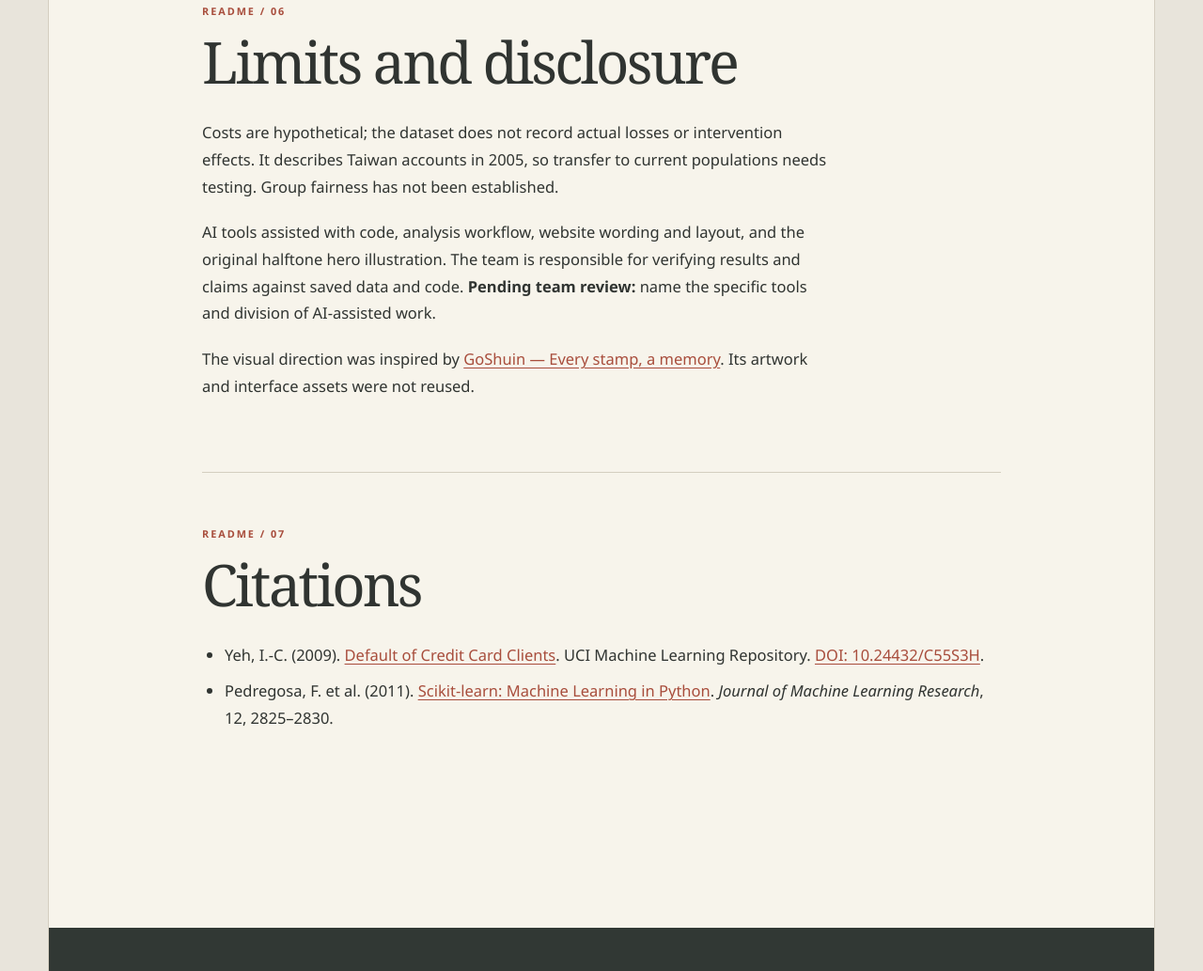
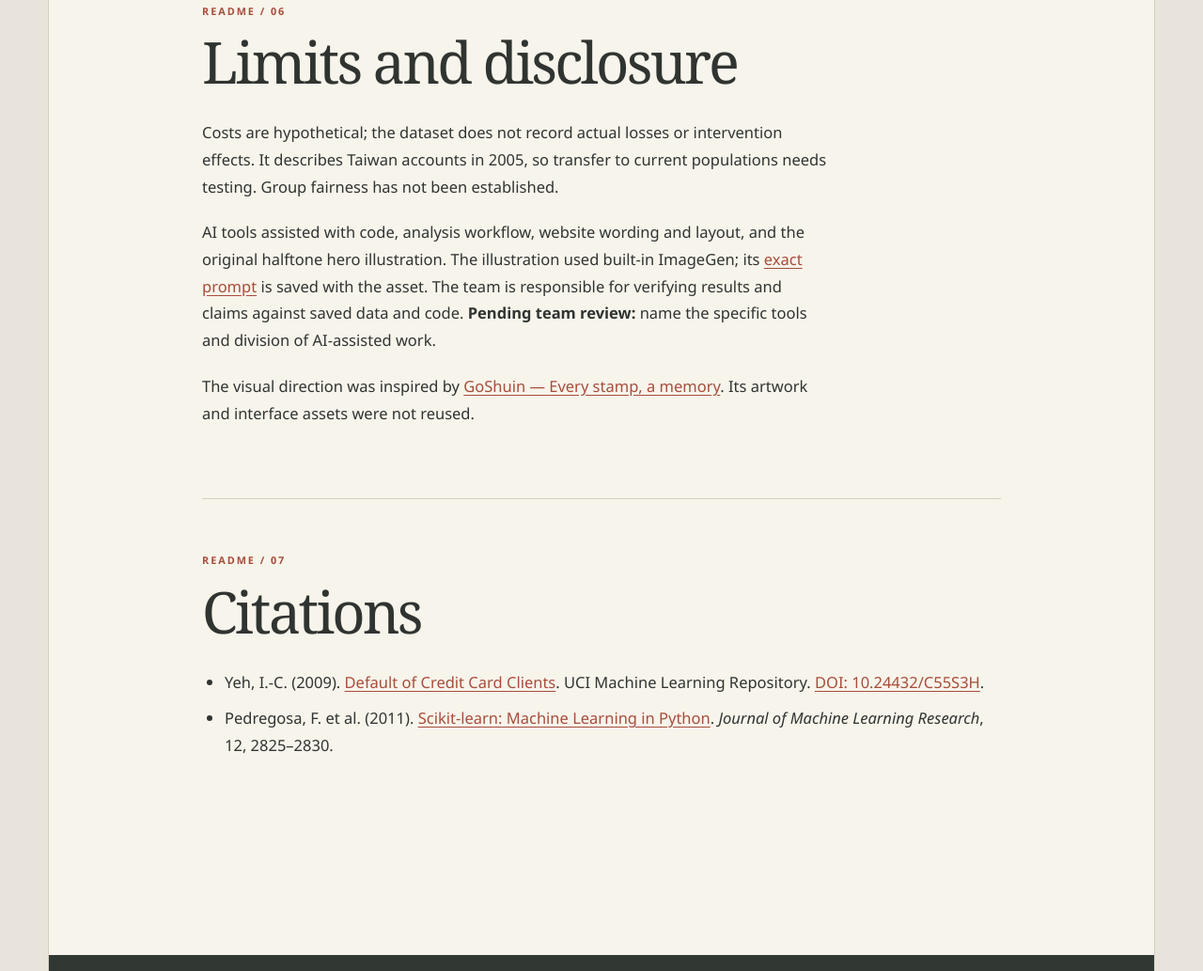
Before and after one commit to Siddhant171/credit-default-prediction, a plain HTML site: page docs/readme.html in a window 1280 px wide. Shown: the part 3149-4182 px from the top of the page at 94% size. Drawn offline with Linux system fonts and the light colour scheme.

Commit message:
Record hero illustration provenance

```diff
--- a/docs/readme.html
+++ b/docs/readme.html
@@ -29,7 +29,7 @@ python -m http.server 8000 --directory docs</code></pre><p>Open <code>http://loc
     <section class="chapter"><h2>Files to check</h2><ul><li><a href="https://github.com/TagalpallewarAbhishek/credit-default-prediction/tree/main/src">src/</a>: data audit, fixed split, preprocessing, models, calibration and cost optimizer.</li><li><a href="https://github.com/TagalpallewarAbhishek/credit-default-prediction/tree/main/data">data/</a>: raw CSV and exact train, validation and test CSVs.</li><li><a href="https://github.com/TagalpallewarAbhishek/credit-default-prediction/tree/main/results">results/</a>: full validation metrics, probabilities, selected hyperparameters and one-time test report.</li><li><a href="https://github.com/TagalpallewarAbhishek/credit-default-prediction/tree/main/docs/assets">docs/assets/</a>: figures and the simulator’s test label/probability JSON.</li></ul><p>At the stated assumed costs, HistGradientBoosting had validation loss $4,187,500 at threshold 0.1304. Validation selected threshold 0.135. On test, PR-AUC was 0.5596 and ROC-AUC was 0.7798; assumed loss was $4,239,000 versus $6,677,000 at 0.50.</p></section>
     <section class="chapter"><h2>Pending before submission</h2><div class="pending"><strong>Handoff items</strong><p>Representative false-negative and false-positive borrower profiles await team review. Planned notebooks are not yet present; the scripts above are the executable workflow. This site is hosted from a team member's fork. The original repository owner can enable GitHub Pages with GitHub Actions for a canonical URL.</p></div></section>
     <section class="chapter"><h2>Publish the original repository</h2><ol><li>The owner opens <strong>Settings → Pages</strong> and selects <strong>GitHub Actions</strong> as the source.</li><li>In <strong>Actions</strong>, run <strong>Deploy website to GitHub Pages</strong> on <code>main</code>.</li><li>When the run succeeds, check <code>https://tagalpallewarabhishek.github.io/credit-default-prediction/</code> in a private window.</li></ol><p>The workflow uploads this <code>docs/</code> folder on site changes. Full setup details are in the <a href="https://github.com/TagalpallewarAbhishek/credit-default-prediction/blob/main/README.md">repository README</a>.</p></section>
-    <section class="chapter"><h2>Limits and disclosure</h2><p>Costs are hypothetical; the dataset does not record actual losses or intervention effects. It describes Taiwan accounts in 2005, so transfer to current populations needs testing. Group fairness has not been established.</p><p>AI tools assisted with code, analysis workflow, website wording and layout, and the original halftone hero illustration. The team is responsible for verifying results and claims against saved data and code. <strong>Pending team review:</strong> name the specific tools and division of AI-assisted work.</p><p>The visual direction was inspired by <a href="https://www.awwwards.com/inspiration/desktop-goshuin-every-stamp-a-memory">GoShuin — Every stamp, a memory</a>. Its artwork and interface assets were not reused.</p></section>
+    <section class="chapter"><h2>Limits and disclosure</h2><p>Costs are hypothetical; the dataset does not record actual losses or intervention effects. It describes Taiwan accounts in 2005, so transfer to current populations needs testing. Group fairness has not been established.</p><p>AI tools assisted with code, analysis workflow, website wording and layout, and the original halftone hero illustration. The illustration used built-in ImageGen; its <a href="assets/hero-ledger.prompt.txt">exact prompt</a> is saved with the asset. The team is responsible for verifying results and claims against saved data and code. <strong>Pending team review:</strong> name the specific tools and division of AI-assisted work.</p><p>The visual direction was inspired by <a href="https://www.awwwards.com/inspiration/desktop-goshuin-every-stamp-a-memory">GoShuin — Every stamp, a memory</a>. Its artwork and interface assets were not reused.</p></section>
     <section class="chapter"><h2>Citations</h2><ul><li>Yeh, I.-C. (2009). <a href="https://archive.ics.uci.edu/dataset/350/default+of+credit+card+clients">Default of Credit Card Clients</a>. UCI Machine Learning Repository. <a href="https://doi.org/10.24432/C55S3H">DOI: 10.24432/C55S3H</a>.</li><li>Pedregosa, F. et al. (2011). <a href="https://jmlr.org/papers/v12/pedregosa11a.html">Scikit-learn: Machine Learning in Python</a>. <em>Journal of Machine Learning Research</em>, 12, 2825–2830.</li></ul></section>
   </main>
   <footer class="site-footer"><div><strong>Credit default / ES 335</strong><p>Tagalpallewar Abhishek Prashant and Siddhantkumar Vinay Thute</p></div><div><a href="index.html">Project website</a><a href="https://github.com/TagalpallewarAbhishek/credit-default-prediction">GitHub source repository</a><a href="https://archive.ics.uci.edu/dataset/350/default+of+credit+card+clients">UCI dataset</a></div></footer>
```
Also changed, not shown: docs/assets/hero-ledger.prompt.txt (added), 1 other file.
